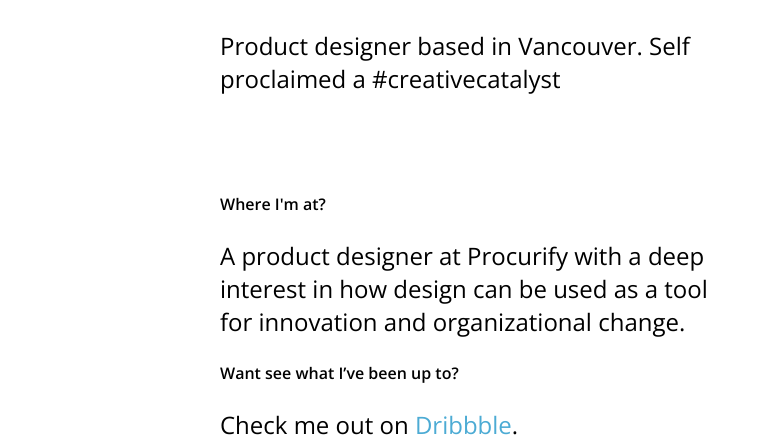
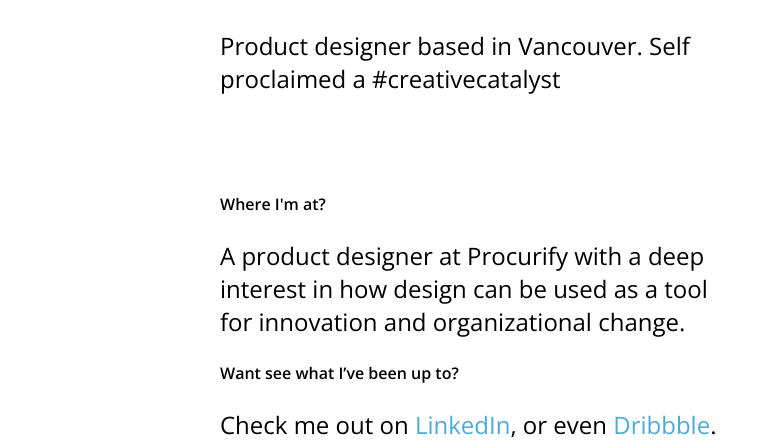
Before and after one commit to imkittychan/imkittychan.github.io, a plain HTML site: page index.html in a window 1280 px wide. Shown: the part 360-800 px from the top of the page, without its empty margins (0-778 px from the left). Drawn offline with nearby package versions, Linux system fonts and the light colour scheme.

Commit message:
Update index.html

```diff
--- a/index.html
+++ b/index.html
@@ -49,7 +49,7 @@ $(document).ready(function(){
   <h2>Where I'm at?</h2>
   <p>A product designer at Procurify with a deep interest in how design can be used as a tool for innovation and organizational change. </p>
   <h2>Want see what I’ve been up to?</h2>
-  <p>Check me out on <a href="www.linkedin.com/in/kittychan319>LinkedIn</a>, or even <a href="https://dribbble.com/kittychan">Dribbble</a>. </p>
+  <p>Check me out on <a href="www.linkedin.com/in/kittychan319">LinkedIn</a>, or even <a href="https://dribbble.com/kittychan">Dribbble</a>. </p>
   </div>
   </div>
 
```
